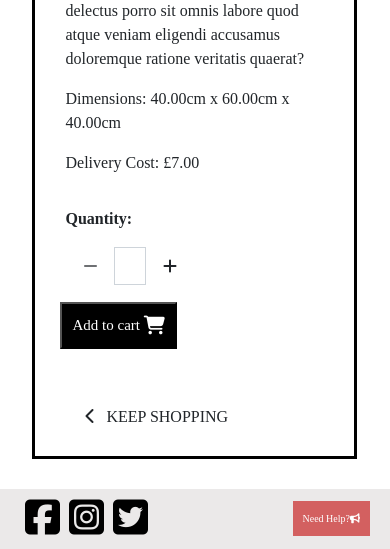
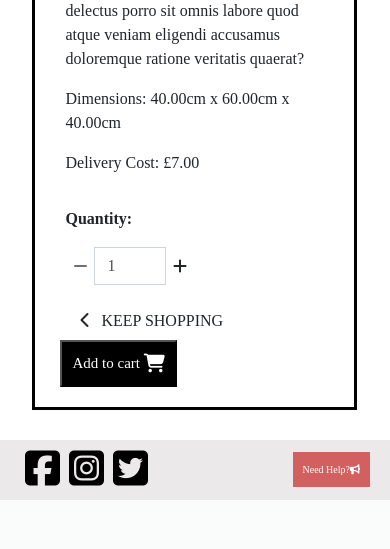
Before and after one commit to rhysseddon/Vision-Furniture-MS4-Project, a Django app: page /products/9/ in a window 390 px wide. Shown: the part 702-1251 px from the top of the page. After the commit the page ends 1202 px from the top, so only its background shows below. Run offline with Django 3.2, Linux system fonts and the light colour scheme; data comes from the database, SQL or seed files in the repository; some libraries are stand-ins or nearby versions; some web fonts are replaced.

Commit message:
Fix responsiveness on product details page

```diff
--- a/products/templates/products/product_details.html
+++ b/products/templates/products/product_details.html
@@ -18,7 +18,18 @@
                     {% endif %}
                 </div>
                 <div class="col-12 col-md-6 col-lg-6 my-auto">
-                    <h3>{{ product.name }}</h3>
+
+                {% if request.user.is_authenticated %}
+                <form action="{% url 'add_to_favorites' product.id %}" method="POST">
+                    {% csrf_token %}
+                    <input type="hidden" data-item_id="{{ product.id }}">
+                    <h3>{{ product.name }}
+                    <button class="btns" type="submit"><i class="far fa-heart fa-lg"></i></button></h3>
+                </form>
+                {% else %}
+                <h3>{{ product.name }}</h3>
+                {% endif %}
+
                     {% if request.user.is_superuser %}
                     <small class="text-center">
                         <a href="{% url 'edit_product' product.id %}">Edit</a> |
@@ -58,29 +69,17 @@
                                     </div>
                                 </div>
                             </div>
+                            <a href="{% url 'products' %}" class="btn rounded-0">
+                                <span class="icon">
+                                    <i class="fas fa-chevron-left"></i>
+                                </span>
+                                <span class="text-uppercase">Keep Shopping</span>
+                            </a>
                             <button type="submit" class="btns">Add to cart <i
                                     class="fas fa-shopping-cart fa-lg"></i></button>
                             <input type="hidden" name="redirect_url" value="{{ request.path }}">
                         </div>
                     </form>
-
-                    <a href="{% url 'products' %}" class="btn rounded-0 mt-5">
-                        <span class="icon">
-                            <i class="fas fa-chevron-left"></i>
-                        </span>
-                        <span class="text-uppercase">Keep Shopping</span>
-                    </a>
-                    {% if request.user.is_authenticated %}
-                    <form class="form text-right" action="{% url 'add_to_favorites' product.id %}" method="POST">
-                        {% csrf_token %}
-                        <input type="hidden" data-item_id="{{ product.id }}">
-                        {% if favorite in favorites %}
-                        <button class="btns" type="submit"><i class="fas fa-heart fa-lg"></i></button>
-                        {% else %}
-                        <button class="btns" type="submit"><i class="far fa-heart fa-lg"></i></button>
-                        {% endif %}
-                    </form>
-                    {% endif %}
                 </div>
             </div>
         </div>
--- a/static/css/base.css
+++ b/static/css/base.css
@@ -290,6 +290,10 @@
     .checkout-btns {
         text-align: center;
     }
+
+    .increment-qty, .decrement-qty {
+        padding: 2px !important;
+    }
 }
 
 
```
